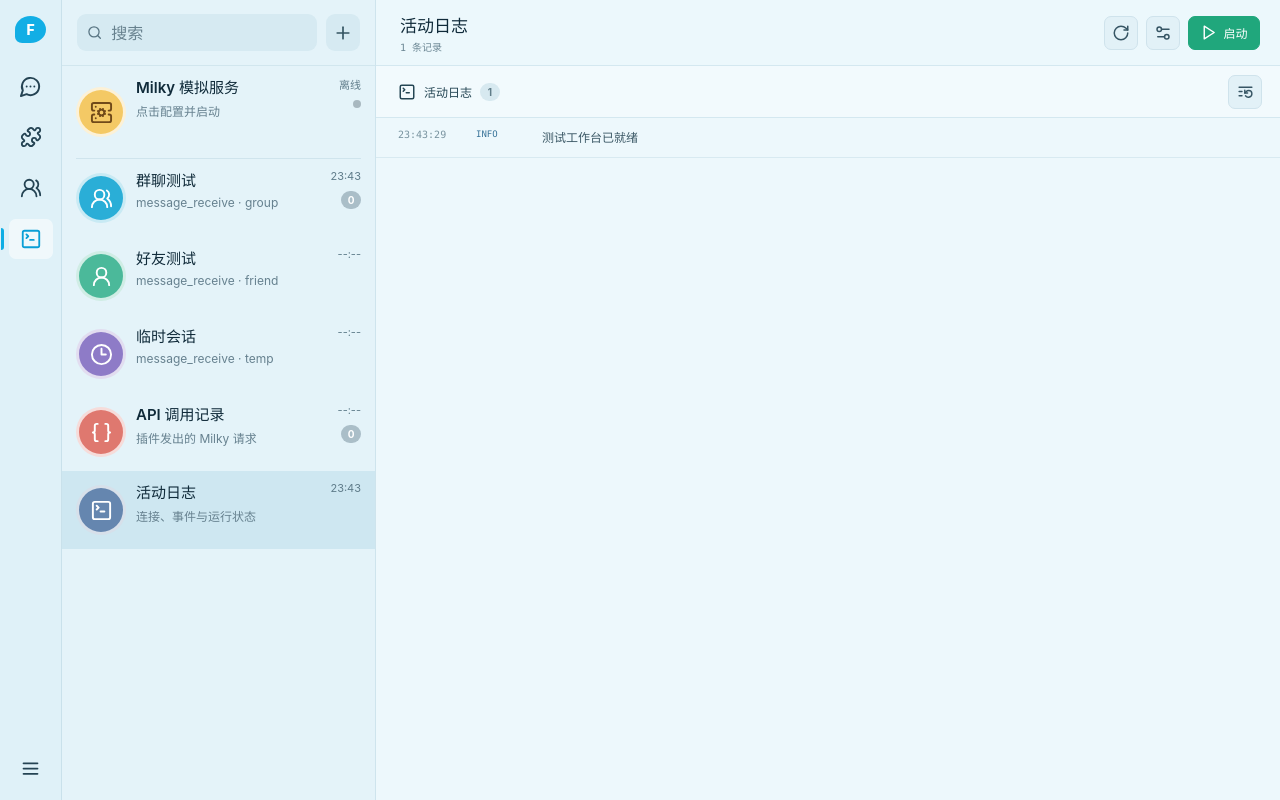
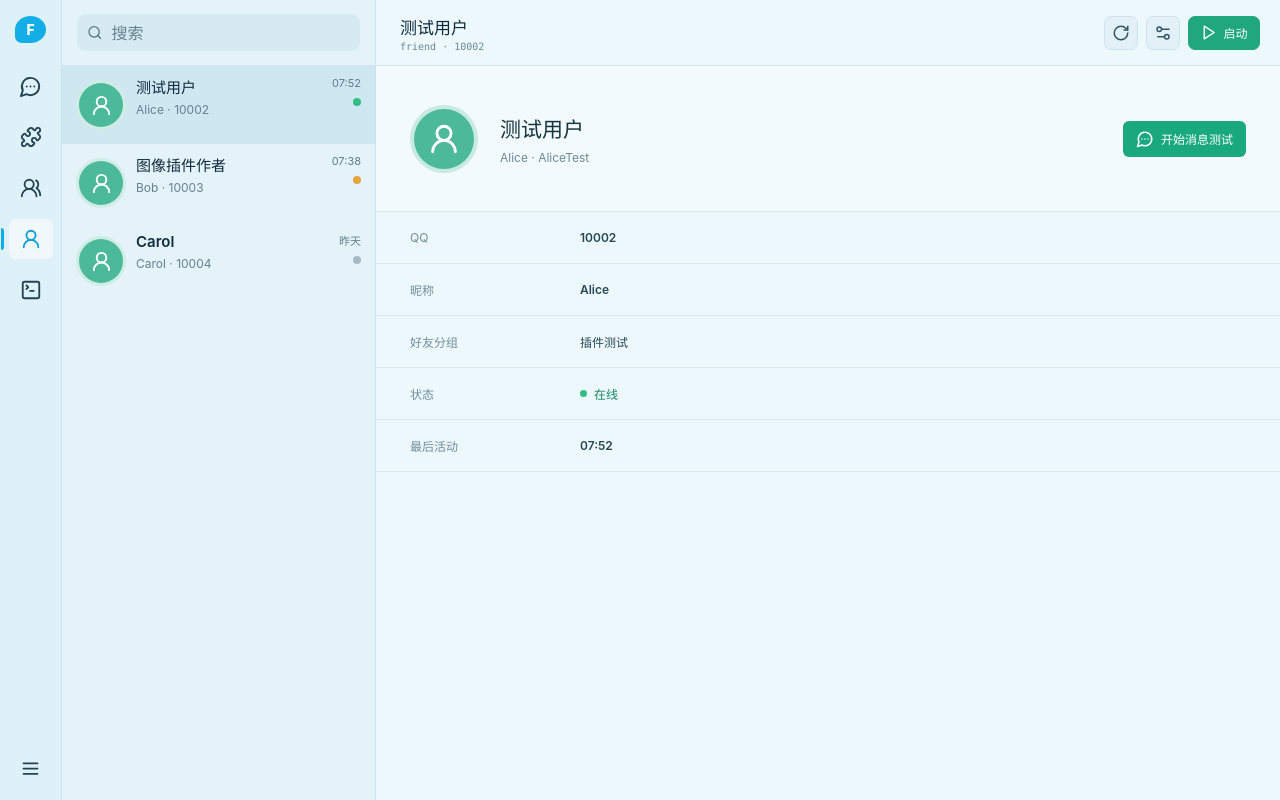
Before and after one commit to zhongwen-4-fraq-plugins/Matcha-for-Milky, a Vue app: page / in a window 1280 px wide. Both pictures are taken after a click on the button 30 px from the left and 239 px from the top of the page. Built offline with nearby package versions, Linux system fonts and the light colour scheme.

Commit message:
✨ 添加好友列表

```diff
--- a/src/App.vue
+++ b/src/App.vue
@@ -5,6 +5,7 @@ import ActivityPanel from './components/ActivityPanel.vue';
 import AppRail from './components/AppRail.vue';
 import ChatTimeline from './components/ChatTimeline.vue';
 import EventComposer from './components/EventComposer.vue';
+import FriendDetailView from './components/FriendDetailView.vue';
 import GroupDetailView from './components/GroupDetailView.vue';
 import MainHeader from './components/MainHeader.vue';
 import OverviewStrip from './components/OverviewStrip.vue';
@@ -12,7 +13,7 @@ import PluginManagerView from './components/PluginManagerView.vue';
 import ScenarioList from './components/ScenarioList.vue';
 import ServerConfigPanel from './components/ServerConfigPanel.vue';
 import { clearHistory, emitMessageEvent, getServerSnapshot, startServer, stopServer } from './services/backend';
-import type { ChatMessage, MessageEventDraft, ServerConfig, ServerSnapshot, TestGroup } from './types';
+import type { ChatMessage, MessageEventDraft, ServerConfig, ServerSnapshot, TestFriend, TestGroup } from './types';
 
 let config = reactive<ServerConfig>({
   host: '127.0.0.1',
@@ -31,13 +32,19 @@ const snapshot = ref<ServerSnapshot>({
   apiCalls: [],
   activity: [],
 });
-const activeView = ref<'workbench' | 'plugins' | 'groups' | 'api' | 'activity' | 'settings' | 'about'>('workbench');
+const activeView = ref<'workbench' | 'plugins' | 'groups' | 'friends' | 'api' | 'activity' | 'settings' | 'about'>('workbench');
 const groups = ref<TestGroup[]>([
   { groupId: 123456, groupName: 'Fraq 测试群', memberCount: 128, maxMemberCount: 500, role: 'owner', remark: '插件联调', lastActive: '07:46' },
   { groupId: 654321, groupName: 'Milky 协议交流群', memberCount: 386, maxMemberCount: 500, role: 'admin', remark: '协议事件测试', lastActive: '07:31' },
   { groupId: 100001, groupName: '机器人沙盒', memberCount: 24, maxMemberCount: 200, role: 'member', remark: '隔离测试环境', lastActive: '昨天' },
 ]);
 const selectedGroupId = ref(123456);
+const friends = ref<TestFriend[]>([
+  { userId: 10002, nickname: 'Alice', remark: '测试用户', category: '插件测试', qid: 'AliceTest', status: 'online', lastActive: '07:52' },
+  { userId: 10003, nickname: 'Bob', remark: '图像插件作者', category: '开发者', qid: 'BobDev', status: 'away', lastActive: '07:38' },
+  { userId: 10004, nickname: 'Carol', remark: '', category: '默认分组', qid: '', status: 'offline', lastActive: '昨天' },
+]);
+const selectedFriendId = ref(10002);
 let draft = reactive<MessageEventDraft>({
   scene: 'group',
   peerId: 123456,
@@ -89,12 +96,20 @@ function testGroup(groupId: number) {
   activeView.value = 'workbench';
 }
 
+function testFriend(userId: number) {
+  draft.scene = 'friend';
+  draft.peerId = userId;
+  activeView.value = 'workbench';
+}
+
 const selectedGroup = computed(() => groups.value.find((group) => group.groupId === selectedGroupId.value));
+const selectedFriend = computed(() => friends.value.find((friend) => friend.userId === selectedFriendId.value));
 
 const title = computed(() => {
   if (activeView.value === 'settings') return 'Milky 模拟服务';
   if (activeView.value === 'plugins') return '插件管理';
   if (activeView.value === 'groups') return selectedGroup.value?.groupName || '群列表';
+  if (activeView.value === 'friends') return selectedFriend.value?.remark || selectedFriend.value?.nickname || '好友列表';
   if (activeView.value === 'api') return 'API 调用记录';
   if (activeView.value === 'activity') return '活动日志';
   if (activeView.value === 'about') return '关于';
@@ -105,6 +120,7 @@ const subtitle = computed(() => {
   if (activeView.value === 'settings') return `http://${config.host}:${config.port}`;
   if (activeView.value === 'plugins') return 'Fraq plugin targets';
   if (activeView.value === 'groups') return selectedGroup.value ? `group · ${selectedGroup.value.groupId}` : '0 个群';
+  if (activeView.value === 'friends') return selectedFriend.value ? `friend · ${selectedFriend.value.userId}` : '0 个好友';
   if (activeView.value === 'api') return `${snapshot.value.apiCalls.length} 条请求`;
   if (activeView.value === 'activity') return `${snapshot.value.activity.length} 条记录`;
   if (activeView.value === 'about') return 'Fraq Debug v0.1.0';
@@ -128,9 +144,12 @@ onUnmounted(() => window.clearInterval(refreshTimer));
       :selected-scene="draft.scene"
       :groups="groups"
       :selected-group-id="selectedGroupId"
+      :friends="friends"
+      :selected-friend-id="selectedFriendId"
       @select-view="activeView = $event"
       @select-scene="selectScene"
       @select-group="selectedGroupId = $event"
+      @select-friend="selectedFriendId = $event"
     />
 
     <main class="main-pane">
@@ -156,6 +175,7 @@ onUnmounted(() => window.clearInterval(refreshTimer));
       </section>
       <PluginManagerView v-else-if="activeView === 'plugins'" />
       <GroupDetailView v-else-if="activeView === 'groups'" :group="selectedGroup" @test="testGroup" />
+      <FriendDetailView v-else-if="activeView === 'friends'" :friend="selectedFriend" @test="testFriend" />
       <AboutView v-else-if="activeView === 'about'" />
       <ActivityPanel
         v-else
--- a/src/components/AppRail.vue
+++ b/src/components/AppRail.vue
@@ -1,12 +1,12 @@
 <script setup lang="ts">
-import { Menu, MessageCircleMore, Puzzle, TerminalSquare, UsersRound } from '@lucide/vue';
+import { Menu, MessageCircleMore, Puzzle, TerminalSquare, UserRound, UsersRound } from '@lucide/vue';
 
 defineProps<{
-  activeView: 'workbench' | 'plugins' | 'groups' | 'api' | 'activity' | 'settings' | 'about';
+  activeView: 'workbench' | 'plugins' | 'groups' | 'friends' | 'api' | 'activity' | 'settings' | 'about';
 }>();
 
 defineEmits<{
-  select: [view: 'workbench' | 'plugins' | 'groups' | 'api' | 'activity' | 'settings' | 'about'];
+  select: [view: 'workbench' | 'plugins' | 'groups' | 'friends' | 'api' | 'activity' | 'settings' | 'about'];
 }>();
 </script>
 
@@ -23,6 +23,9 @@ defineEmits<{
       <button type="button" title="群聊列表" :class="{ active: activeView === 'groups' }" @click="$emit('select', 'groups')">
         <UsersRound :size="22" />
       </button>
+      <button type="button" title="好友列表" :class="{ active: activeView === 'friends' }" @click="$emit('select', 'friends')">
+        <UserRound :size="22" />
+      </button>
       <button type="button" title="活动日志" :class="{ active: activeView === 'activity' }" @click="$emit('select', 'activity')">
         <TerminalSquare :size="22" />
       </button>
--- /dev/null
+++ b/src/components/FriendDetailView.vue
@@ -0,0 +1,30 @@
+<script setup lang="ts">
+import { MessageCircleMore, UserRound } from '@lucide/vue';
+import type { TestFriend } from '../types';
+
+defineProps<{
+  friend: TestFriend | undefined;
+}>();
+
+defineEmits<{
+  test: [userId: number];
+}>();
+</script>
+
+<template>
+  <section v-if="friend" class="friend-detail">
+    <div class="friend-identity">
+      <span><UserRound :size="34" /></span>
+      <div><h2>{{ friend.remark || friend.nickname }}</h2><p>{{ friend.nickname }} · {{ friend.qid || '未设置 QID' }}</p></div>
+      <button type="button" @click="$emit('test', friend.userId)"><MessageCircleMore :size="18" />开始消息测试</button>
+    </div>
+    <dl class="friend-details">
+      <div><dt>QQ</dt><dd>{{ friend.userId }}</dd></div>
+      <div><dt>昵称</dt><dd>{{ friend.nickname }}</dd></div>
+      <div><dt>好友分组</dt><dd>{{ friend.category }}</dd></div>
+      <div><dt>状态</dt><dd class="friend-status" :class="friend.status">{{ friend.status === 'online' ? '在线' : friend.status === 'away' ? '离开' : '离线' }}</dd></div>
+      <div><dt>最后活动</dt><dd>{{ friend.lastActive }}</dd></div>
+    </dl>
+  </section>
+  <section v-else class="empty-state"><UserRound :size="30" /><span>暂无好友</span></section>
+</template>
--- a/src/components/ScenarioList.vue
+++ b/src/components/ScenarioList.vue
@@ -1,20 +1,23 @@
 <script setup lang="ts">
 import { ref } from 'vue';
 import { Braces, Clock3, Plus, Search, ServerCog, TerminalSquare, UserRound, UsersRound } from '@lucide/vue';
-import type { MessageEventDraft, ServerSnapshot, TestGroup } from '../types';
+import type { MessageEventDraft, ServerSnapshot, TestFriend, TestGroup } from '../types';
 
 const props = defineProps<{
   snapshot: ServerSnapshot;
-  activeView: 'workbench' | 'plugins' | 'groups' | 'api' | 'activity' | 'settings' | 'about';
+  activeView: 'workbench' | 'plugins' | 'groups' | 'friends' | 'api' | 'activity' | 'settings' | 'about';
   selectedScene: MessageEventDraft['scene'];
   groups: TestGroup[];
   selectedGroupId: number;
+  friends: TestFriend[];
+  selectedFriendId: number;
 }>();
 
 const emit = defineEmits<{
   selectView: [view: 'api' | 'activity' | 'settings'];
   selectScene: [scene: MessageEventDraft['scene']];
   selectGroup: [groupId: number];
+  selectFriend: [userId: number];
 }>();
 
 const search = ref('');
@@ -30,9 +33,9 @@ function formatTime(time: number | undefined) {
 
 <template>
   <aside class="scenario-pane">
-    <div class="scenario-search" :class="{ 'without-action': activeView === 'groups' }">
+    <div class="scenario-search" :class="{ 'without-action': activeView === 'groups' || activeView === 'friends' }">
       <label><Search :size="17" /><input v-model="search" placeholder="搜索" /></label>
-      <button v-if="activeView !== 'groups'" type="button" title="服务配置" @click="emit('selectView', 'settings')"><Plus :size="20" /></button>
+      <button v-if="activeView !== 'groups' && activeView !== 'friends'" type="button" title="服务配置" @click="emit('selectView', 'settings')"><Plus :size="20" /></button>
     </div>
 
     <div class="scenario-list">
@@ -53,6 +56,25 @@ function formatTime(time: number | undefined) {
           <span class="scenario-meta"><time>{{ group.lastActive }}</time><b>{{ group.role === 'owner' ? '群主' : group.role === 'admin' ? '管理' : '成员' }}</b></span>
         </button>
         <div v-if="!groups.some((group) => matches(`${group.groupName} ${group.groupId}`))" class="scenario-empty">没有匹配的群</div>
+      </template>
+
+      <template v-else-if="activeView === 'friends'">
+        <button
+          v-for="friend in friends.filter((item) => matches(`${item.nickname} ${item.remark} ${item.userId}`))"
+          :key="friend.userId"
+          type="button"
+          class="scenario-item"
+          :class="{ selected: friend.userId === selectedFriendId }"
+          @click="emit('selectFriend', friend.userId)"
+        >
+          <span class="scenario-avatar friend"><UserRound :size="23" /></span>
+          <span class="scenario-copy">
+            <span class="scenario-title">{{ friend.remark || friend.nickname }}</span>
+            <span class="scenario-preview">{{ friend.nickname }} · {{ friend.userId }}</span>
+          </span>
+          <span class="scenario-meta"><time>{{ friend.lastActive }}</time><i :class="{ online: friend.status === 'online', away: friend.status === 'away' }" /></span>
+        </button>
+        <div v-if="!friends.some((friend) => matches(`${friend.nickname} ${friend.remark} ${friend.userId}`))" class="scenario-empty">没有匹配的好友</div>
       </template>
 
       <template v-else>
--- a/src/styles.css
+++ b/src/styles.css
@@ -284,6 +284,10 @@ button:disabled {
 
 .scenario-meta i.online {
   background: #34bc85;
+}
+
+.scenario-meta i.away {
+  background: #e4a43e;
 }
 
 .scenario-divider {
@@ -866,12 +870,14 @@ button:disabled {
   transform: translateX(14px);
 }
 
-.group-detail {
+.group-detail,
+.friend-detail {
   min-height: 0;
   overflow-y: auto;
 }
 
-.group-identity {
+.group-identity,
+.friend-identity {
   display: grid;
   grid-template-columns: 72px minmax(0, 1fr) auto;
   align-items: center;
@@ -882,7 +888,8 @@ button:disabled {
   border-bottom: 1px solid #d3e7ef;
 }
 
-.group-identity > span {
+.group-identity > span,
+.friend-identity > span {
   display: grid;
   place-items: center;
   width: 68px;
@@ -893,19 +900,26 @@ button:disabled {
   border-radius: 50%;
 }
 
-.group-identity h2 {
+.friend-identity > span {
+  background: #4bb99a;
+}
+
+.group-identity h2,
+.friend-identity h2 {
   margin: 0;
   color: #173441;
   font-size: 21px;
 }
 
-.group-identity p {
+.group-identity p,
+.friend-identity p {
   margin: 7px 0 0;
   color: #6d8995;
   font-size: 12px;
 }
 
-.group-identity button {
+.group-identity button,
+.friend-identity button {
   display: inline-flex;
   align-items: center;
   gap: 7px;
@@ -919,11 +933,13 @@ button:disabled {
   font-weight: 650;
 }
 
-.group-details {
+.group-details,
+.friend-details {
   margin: 0;
 }
 
-.group-details > div {
+.group-details > div,
+.friend-details > div {
   display: grid;
   grid-template-columns: 150px minmax(0, 1fr);
   gap: 20px;
@@ -933,18 +949,22 @@ button:disabled {
 }
 
 .group-details dt,
-.group-details dd {
+.group-details dd,
+.friend-details dt,
+.friend-details dd {
   display: flex;
   align-items: center;
   margin: 0;
   font-size: 12px;
 }
 
-.group-details dt {
+.group-details dt,
+.friend-details dt {
   color: #718d99;
 }
 
-.group-details dd {
+.group-details dd,
+.friend-details dd {
   color: #274754;
   font-weight: 600;
 }
@@ -952,6 +972,35 @@ button:disabled {
 .group-role {
   gap: 6px;
   color: #16855f !important;
+}
+
+.friend-status {
+  position: relative;
+  gap: 7px;
+}
+
+.friend-status::before {
+  width: 7px;
+  height: 7px;
+  background: #9baeb7;
+  border-radius: 50%;
+  content: "";
+}
+
+.friend-status.online {
+  color: #16855f;
+}
+
+.friend-status.online::before {
+  background: #34bc85;
+}
+
+.friend-status.away {
+  color: #9c671d;
+}
+
+.friend-status.away::before {
+  background: #e4a43e;
 }
 
 .server-config {
@@ -1392,27 +1441,32 @@ button:disabled {
     padding-inline: 12px;
   }
 
-  .group-identity {
+  .group-identity,
+  .friend-identity {
     grid-template-columns: 54px minmax(0, 1fr);
     gap: 12px;
     padding: 20px 16px;
   }
 
-  .group-identity > span {
+  .group-identity > span,
+  .friend-identity > span {
     width: 52px;
     height: 52px;
   }
 
-  .group-identity h2 {
+  .group-identity h2,
+  .friend-identity h2 {
     font-size: 17px;
   }
 
-  .group-identity button {
+  .group-identity button,
+  .friend-identity button {
     grid-column: 1 / -1;
     justify-content: center;
   }
 
-  .group-details > div {
+  .group-details > div,
+  .friend-details > div {
     grid-template-columns: 88px minmax(0, 1fr);
     gap: 10px;
     padding: 0 16px;
--- a/src/types.ts
+++ b/src/types.ts
@@ -52,3 +52,13 @@ export interface TestGroup {
   remark: string;
   lastActive: string;
 }
+
+export interface TestFriend {
+  userId: number;
+  nickname: string;
+  remark: string;
+  category: string;
+  qid: string;
+  status: 'online' | 'away' | 'offline';
+  lastActive: string;
+}
```
Also changed, not shown: flightdeck/work/plugin-tester/index.md (+1 -0 lines), 1 other file (tests, documents, lock files or other folders).
